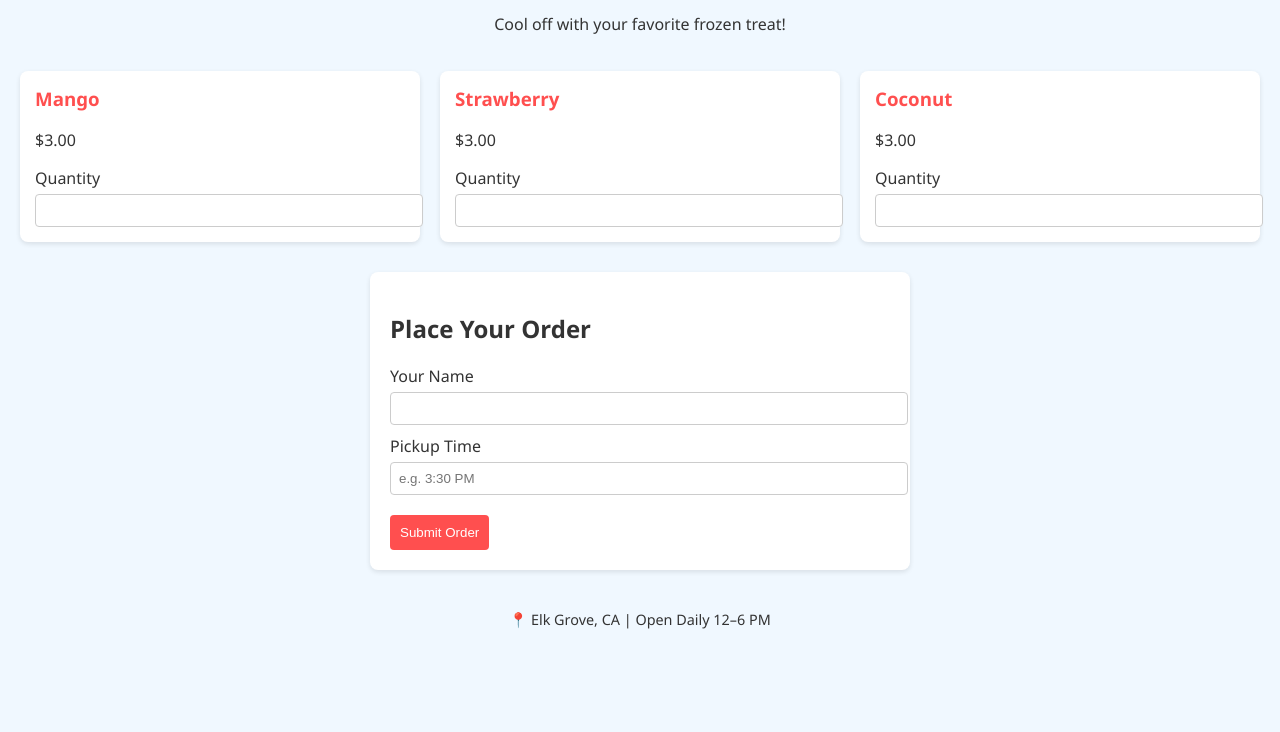
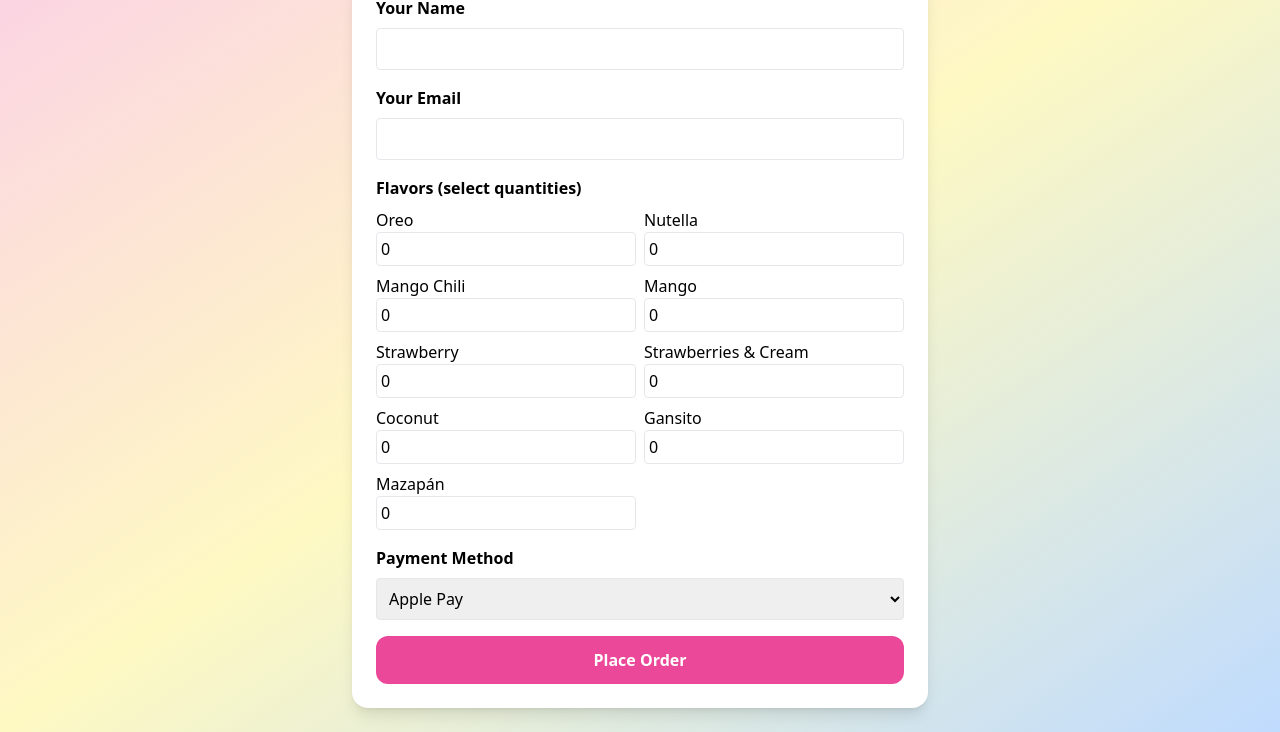
Before and after one commit to boliselkgrove/bolis-elk-grove, a plain HTML site: page index.html in a window 1280 px wide. Shown: the part 116-848 px from the top of the page. Before the commit the page ends 800 px from the top, so only its background shows below. Drawn offline with nearby package versions, Linux system fonts and the light colour scheme.

Commit message:
Update index.html

```diff
--- a/index.html
+++ b/index.html
@@ -3,123 +3,118 @@
 <head>
   <meta charset="UTF-8" />
   <meta name="viewport" content="width=device-width, initial-scale=1.0" />
-  <title>Bolis Elk Grove Orders</title>
-  <style>
-    body {
-      font-family: 'Segoe UI', sans-serif;
-      background: #f0f8ff;
-      margin: 0;
-      padding: 20px;
-      color: #333;
-    }
-    header {
-      text-align: center;
-      padding-bottom: 20px;
-    }
-    h1 {
-      color: #ff4f4f;
-      font-size: 2.5em;
-    }
-    .menu {
-      display: grid;
-      grid-template-columns: repeat(auto-fit, minmax(200px, 1fr));
-      gap: 20px;
-      margin-bottom: 30px;
-    }
-    .item {
-      background: #fff;
-      border-radius: 8px;
-      padding: 15px;
-      box-shadow: 0 2px 5px rgba(0,0,0,0.1);
-    }
-    .item h3 {
-      margin-top: 0;
-      color: #ff4f4f;
-    }
-    form {
-      background: #fff;
-      padding: 20px;
-      border-radius: 8px;
-      box-shadow: 0 2px 5px rgba(0,0,0,0.1);
-      max-width: 500px;
-      margin: auto;
-    }
-    label {
-      display: block;
-      margin-top: 10px;
-    }
-    input, select {
-      width: 100%;
-      padding: 8px;
-      margin-top: 5px;
-      border-radius: 4px;
-      border: 1px solid #ccc;
-    }
-    button {
-      margin-top: 20px;
-      background: #ff4f4f;
-      color: white;
-      padding: 10px;
-      border: none;
-      border-radius: 4px;
-      cursor: pointer;
-    }
-    button:hover {
-      background: #e03e3e;
-    }
-    footer {
-      text-align: center;
-      margin-top: 40px;
-      font-size: 0.9em;
-    }
-  </style>
+  <title>Bolis Pickup Orders</title>
+  <script src="https://cdn.tailwindcss.com"></script>
+  <script type="text/javascript" src="https://cdn.jsdelivr.net/npm/emailjs-com@3/dist/email.min.js"></script>
+  <script type="text/javascript">
+    (function(){
+      emailjs.init("jNjnwDTehjtDEem4i");
+    })();
+  </script>
 </head>
-<body>
+<body class="bg-gradient-to-br from-pink-200 via-yellow-100 to-blue-200 min-h-screen flex flex-col items-center p-6">
+  <h1 class="text-4xl font-bold mb-6 text-pink-600">🍧 Bolis Pickup Orders</h1>
 
-  <header>
-    <h1>Bolis Elk Grove</h1>
-    <p>Cool off with your favorite frozen treat!</p>
-  </header>
+  <form id="orderForm" class="bg-white shadow-lg rounded-2xl p-6 w-full max-w-xl">
+    <label class="block mb-2 font-semibold">Your Name</label>
+    <input type="text" id="customerName" required class="w-full p-2 mb-4 border rounded">
 
-  <section class="menu">
-    <div class="item">
-      <h3>Mango</h3>
-      <p>$3.00</p>
-      <label for="quantity">Quantity</label>
-    <input type="number" id="quantity" name="quantity" min="1" required />
+    <label class="block mb-2 font-semibold">Your Email</label>
+    <input type="email" id="customerEmail" required class="w-full p-2 mb-4 border rounded">
+
+    <label class="block mb-2 font-semibold">Flavors (select quantities)</label>
+    <div id="flavors" class="grid grid-cols-2 gap-2 mb-4">
+      <div><label>Oreo</label><input type="number" min="0" value="0" data-flavor="Oreo" class="flavor w-full p-1 border rounded"></div>
+      <div><label>Nutella</label><input type="number" min="0" value="0" data-flavor="Nutella" class="flavor w-full p-1 border rounded"></div>
+      <div><label>Mango Chili</label><input type="number" min="0" value="0" data-flavor="Mango Chili" class="flavor w-full p-1 border rounded"></div>
+      <div><label>Mango</label><input type="number" min="0" value="0" data-flavor="Mango" class="flavor w-full p-1 border rounded"></div>
+      <div><label>Strawberry</label><input type="number" min="0" value="0" data-flavor="Strawberry" class="flavor w-full p-1 border rounded"></div>
+      <div><label>Strawberries & Cream</label><input type="number" min="0" value="0" data-flavor="Strawberries & Cream" class="flavor w-full p-1 border rounded"></div>
+      <div><label>Coconut</label><input type="number" min="0" value="0" data-flavor="Coconut" class="flavor w-full p-1 border rounded"></div>
+      <div><label>Gansito</label><input type="number" min="0" value="0" data-flavor="Gansito" class="flavor w-full p-1 border rounded"></div>
+      <div><label>Mazapán</label><input type="number" min="0" value="0" data-flavor="Mazapán" class="flavor w-full p-1 border rounded"></div>
     </div>
 
-    <div class="item">
-      <h3>Strawberry</h3>
-      <p>$3.00</p>
-      <label for="quantity">Quantity</label>
-    <input type="number" id="quantity" name="quantity" min="1" required />
-    </div>
+    <label class="block mb-2 font-semibold">Payment Method</label>
+    <select id="paymentMethod" class="w-full p-2 mb-4 border rounded">
+      <option value="Apple Pay">Apple Pay</option>
+      <option value="Cash on Pickup">Cash on Pickup</option>
+    </select>
 
-    <div class="item">
-      <h3>Coconut</h3>
-      <p>$3.00</p>
-      <label for="quantity">Quantity</label>
-    <input type="number" id="quantity" name="quantity" min="1" required />
-    </div>
-
-    <!-- Add more flavors here -->
-  </section>
-
-  <form action="mailto:boliselkgrove@gmail.com" method="POST" enctype="text/plain">
-    <h2>Place Your Order</h2>
-    <label for="name">Your Name</label>
-    <input type="text" id="name" name="name" required />
-
-    <label for="pickup">Pickup Time</label>
-    <input type="text" id="pickup" name="pickup" placeholder="e.g. 3:30 PM" />
-
-    <button type="submit">Submit Order</button>
+    <button type="submit" class="w-full bg-pink-500 hover:bg-pink-600 text-white p-3 rounded-xl font-bold">Place Order</button>
   </form>
 
-  <footer>
-    <p>📍 Elk Grove, CA | Open Daily 12–6 PM</p>
-  </footer>
+  <script>
+    function calculateTotal(orderCounts) {
+      let totalBolis = Object.values(orderCounts).reduce((a,b) => a+b, 0);
+      let total = 0;
+      if(totalBolis >= 100) {
+        total = 200 * Math.floor(totalBolis/100);
+        totalBolis = totalBolis % 100;
+      }
+      if(totalBolis >= 48) {
+        total += 104 * Math.floor(totalBolis/48);
+        totalBolis = totalBolis % 48;
+      }
+      if(totalBolis >= 36) {
+        total += 84 * Math.floor(totalBolis/36);
+        totalBolis = totalBolis % 36;
+      }
+      if(totalBolis >= 24) {
+        total += 60 * Math.floor(totalBolis/24);
+        totalBolis = totalBolis % 24;
+      }
+      if(totalBolis >= 12) {
+        total += 32 * Math.floor(totalBolis/12);
+        totalBolis = totalBolis % 12;
+      }
+      total += totalBolis * 3;
+      return total;
+    }
 
+    document.getElementById("orderForm").addEventListener("submit", function(e){
+      e.preventDefault();
+      let name = document.getElementById("customerName").value;
+      let email = document.getElementById("customerEmail").value;
+      let payment = document.getElementById("paymentMethod").value;
+      let flavors = document.querySelectorAll(".flavor");
+      let orderCounts = {};
+      let summary = "";
+      flavors.forEach(f => {
+        let qty = parseInt(f.value) || 0;
+        if(qty > 0){
+          orderCounts[f.dataset.flavor] = qty;
+          summary += f.dataset.flavor + ": " + qty + "\n";
+        }
+      });
+      let total = calculateTotal(orderCounts);
+
+      let templateParamsOwner = {
+        customer_name: name,
+        customer_email: email,
+        order_summary: summary,
+        order_total: total,
+        payment_method: payment
+      };
+      let templateParamsCustomer = templateParamsOwner;
+
+      // Send to owner
+      emailjs.send("service_os7de1n","template_5plcqxe",templateParamsOwner)
+        .then(() => {
+          console.log("Owner email sent");
+        }, (error) => {
+          console.error("Owner email failed", error);
+        });
+
+      // Send to customer
+      emailjs.send("service_os7de1n","template_se19j7c",templateParamsCustomer)
+        .then(() => {
+          alert("Order placed successfully! Confirmation sent to your email.");
+        }, (error) => {
+          console.error("Customer email failed", error);
+        });
+
+    });
+  </script>
 </body>
 </html>
```
